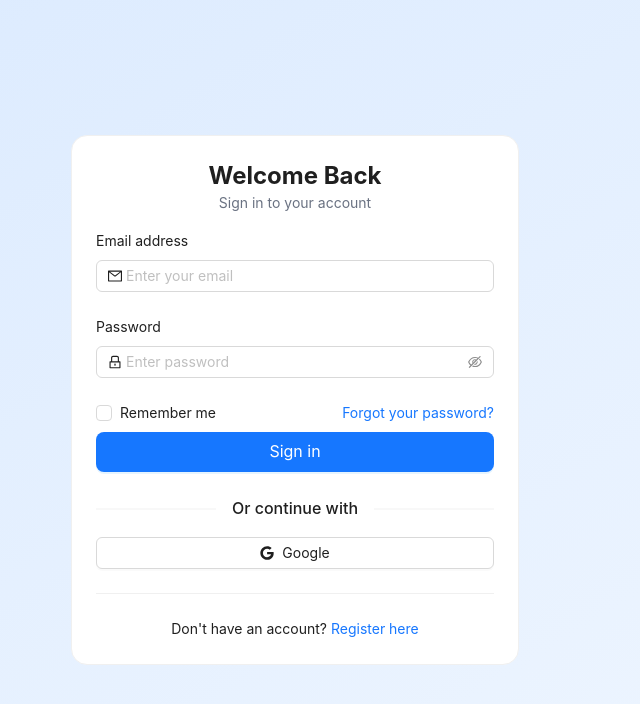
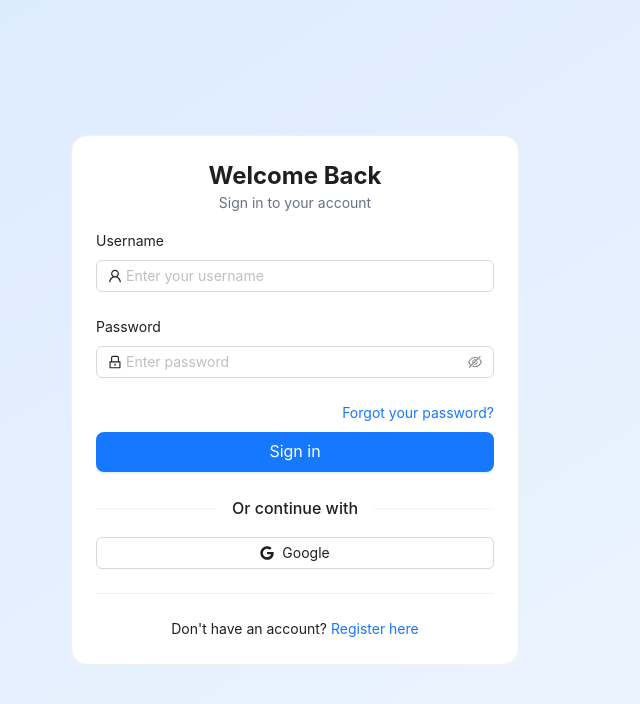
Before and after one commit to nmhthien58/fe_swp391, a React (Vite) app: page /login in a window 1280 px wide. Shown: the top 704 px of the page, without its empty margins (345-985 px from the left). Built offline with nearby package versions, Linux system fonts and the light colour scheme.

Commit message:
Update sub navigate for admin dashboard

```diff
--- a/src/components/dashboard/index.jsx
+++ b/src/components/dashboard/index.jsx
@@ -35,7 +35,7 @@ const items = [
     "rentpackage",
     <PiPackage size={15} />
   ),
-  getItem("Reports and statistics", "report", <PieChartOutlined size={15} />),
+  getItem("Reports and statistics", "overview", <PieChartOutlined size={15} />),
   getItem("Complaints", "complaints", <WarningOutlined size={15} />),
 ];
 
--- /dev/null
+++ b/src/pages/complaints/index.jsx
@@ -0,0 +1,7 @@
+import React from "react";
+
+const ManageComplaints = () => {
+  return <div>ManageComplaints</div>;
+};
+
+export default ManageComplaints;
--- a/src/pages/login/index.jsx
+++ b/src/pages/login/index.jsx
@@ -10,8 +10,8 @@ import {
   Col,
   message,
 } from "antd";
-import { MailOutlined, LockOutlined } from "@ant-design/icons";
-import { FaGoogle, FaGithub } from "react-icons/fa";
+import { LockOutlined, UserOutlined } from "@ant-design/icons";
+import { FaGoogle } from "react-icons/fa";
 import { toast } from "react-toastify";
 import api from "../../config/axios";
 import { useNavigate } from "react-router-dom";
@@ -64,8 +64,11 @@ const LoginPage = () => {
             onFinish={onFinish}
             requiredMark={false}
           >
-            <Form.Item label="Email address" name="email">
-              <Input placeholder="Enter your email" prefix={<MailOutlined />} />
+            <Form.Item label="Username" name="userName">
+              <Input
+                placeholder="Enter your username"
+                prefix={<UserOutlined />}
+              />
             </Form.Item>
 
             <Form.Item
@@ -73,7 +76,7 @@ const LoginPage = () => {
               name="password"
               rules={[
                 { required: true, message: "Password is required" },
-                { min: 4, message: "Password must be at least 8 characters" },
+                { min: 6, message: "Password must be at least 6 characters" },
               ]}
               hasFeedback
             >
@@ -85,9 +88,9 @@ const LoginPage = () => {
 
             <Row justify="space-between" align="middle">
               <Col>
-                <Form.Item name="rememberMe" valuePropName="checked" noStyle>
+                {/* <Form.Item name="rememberMe" valuePropName="checked" noStyle>
                   <Checkbox>Remember me</Checkbox>
-                </Form.Item>
+                </Form.Item> */}
               </Col>
               <Col>
                 <a href="#" onClick={(e) => e.preventDefault()}>
--- /dev/null
+++ b/src/pages/manage-batteryrentpackage/index.jsx
@@ -0,0 +1,7 @@
+import React from "react";
+
+const ManageBatteryRentPackage = () => {
+  return <div>ManageBatteryRentPackage</div>;
+};
+
+export default ManageBatteryRentPackage;
--- /dev/null
+++ b/src/pages/manage-station/index.jsx
@@ -0,0 +1,7 @@
+import React from "react";
+
+const ManageStation = () => {
+  return <div>Hehe</div>;
+};
+
+export default ManageStation;
--- /dev/null
+++ b/src/pages/manage-user/index.jsx
@@ -0,0 +1,7 @@
+import React from "react";
+
+const ManageUser = () => {
+  return <div>ManageUser</div>;
+};
+
+export default ManageUser;
--- /dev/null
+++ b/src/pages/overview-page/index.jsx
@@ -0,0 +1,7 @@
+import React from "react";
+
+const Overview = () => {
+  return <div>overview</div>;
+};
+
+export default Overview;
```
Also changed, not shown: src/App.jsx (+27 -0 lines).
